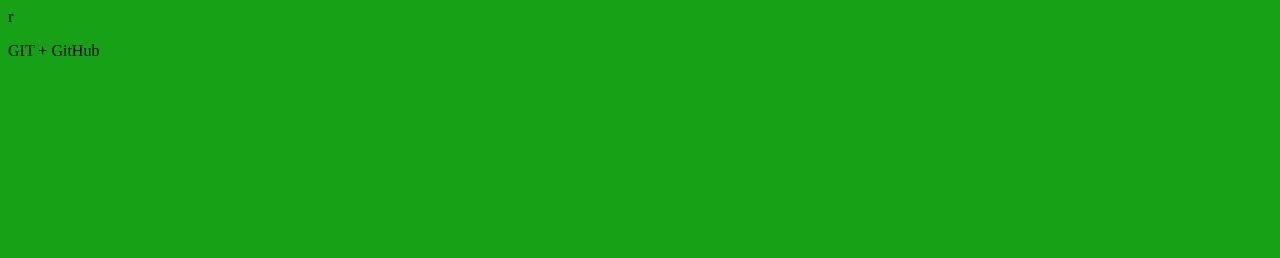
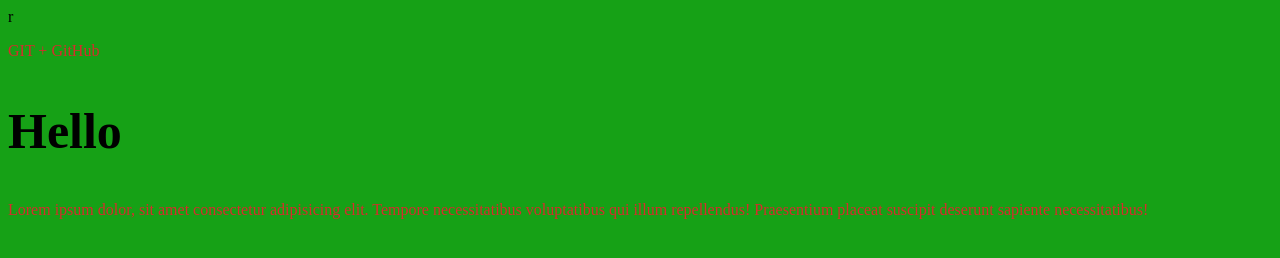
Before and after one commit to Alexandr-ace/gitTest, a plain HTML site: page index.html in a window 1280 px wide. Drawn offline with Linux system fonts and the light colour scheme.

Commit message:
Наши первые изменения

```diff
--- a/css/main.css
+++ b/css/main.css
@@ -1,3 +1,9 @@
 body{
     background-color: rgb(22, 161, 22);
 }
+p{
+    color: rgb(214, 44, 44);
+}
+h2{
+    font-size: 50px;
+}
--- a/index.html
+++ b/index.html
@@ -9,5 +9,9 @@
 </head>
 <body>
     <p>GIT + GitHub</p>
+    <h2>Hello</h2>
+    <p>Lorem ipsum dolor, sit amet consectetur adipisicing elit.
+        Tempore necessitatibus voluptatibus qui illum repellendus!
+        Praesentium placeat suscipit deserunt sapiente necessitatibus!</p>
 </body>
 </html>
```
